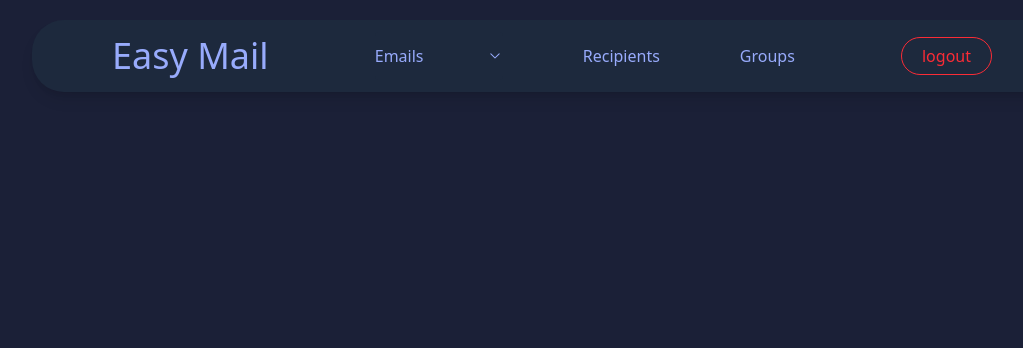
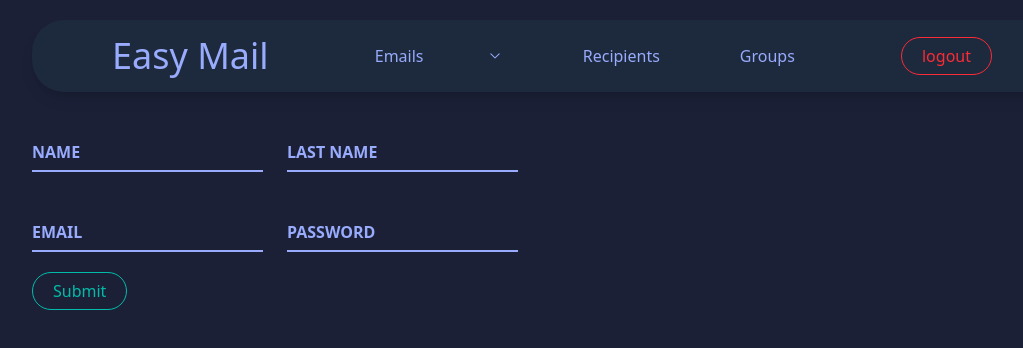
Before and after one commit to Robbobs/easy-mail-frontend, a React (Vite) app: page /signUp in a window 1280 px wide. Shown: the top 348 px of the page, without its empty margins (88-1111 px from the left). Built offline with nearby package versions, Linux system fonts and the light colour scheme.

Commit message:
Added RegistrationForm to the project

```diff
--- a/src/components/Form.tsx
+++ /dev/null
@@ -1,29 +0,0 @@
-import { useForm, SubmitHandler } from "react-hook-form";
-
-interface InputsProps {
-  name: string,
-  surname: string,
-  email: string | number,
-  password: string | number,
-};
-
-export default function Form() {
-  const { register, handleSubmit, watch, formState: { errors } } = useForm<Inputs>();
-  const onSubmit: SubmitHandler<Inputs> = data => console.log(data);
-
-  console.log(watch("name"))
-
-  return(
-    <form onSubmit={handleSubmit(onSubmit)}>
-      <input defaultValue="" {...register("name", { required: true })} />
-      {errors.name && <span>Name is required</span>}
-      <input defaultValue="" {...register("surname", { required: true })} />
-      {errors.surname && <span>Surname is required</span>}
-      <input defaultValue="example@example.com" {...register("email", { required: true })} />
-      {errors.email && <span>Email is required</span>}
-      <input defaultValue="" {...register("password", { required: true })} />
-      {errors.password && <span>Password is required</span>}
-      <input type="submit" />
-    </form>
-  );
-}
--- a/src/components/Input.tsx
+++ b/src/components/Input.tsx
@@ -18,7 +18,6 @@ export default function TextInput({label, inputClassName, labelClassName, ...res
         'peer-placeholder-shown:text-base peer-placeholder-shown:text-[#98abfc] peer-placeholder-shown:top-2 transition-all',
         'peer-focus:-top-3.5 peer-focus:text-[#98abfc] peer-focus:text-sm',
         labelClassName
-
     )
 
     return(
--- /dev/null
+++ b/src/components/ui/RegistrationForm.tsx
@@ -0,0 +1,36 @@
+import { useForm, SubmitHandler } from "react-hook-form";
+import Input from "../Input";
+import Button from "../Button";
+
+interface Inputs {
+  name: string,
+  surname: string,
+  email: string | number,
+  password: string | number,
+};
+
+export default function RegistrationForm() {
+  const { register, handleSubmit, watch, formState: { errors } } = useForm<Inputs>();
+  const onSubmit: SubmitHandler<Inputs> = data => console.log(data);
+
+  return(
+    <form onSubmit={handleSubmit(onSubmit)}>
+      <div className="flex flex-row gap-6 py-5">
+        <Input label="name" {...register("name", { required: true })} />
+        {errors.name && <span>Name is required</span>}
+        <Input label="last name" {...register("surname", { required: true })} />
+        {errors.surname && <span>Surname is required</span>}
+      </div>
+
+      <div className="flex flex-row gap-6 py-5">
+        <Input label="email" {...register("email", { required: true })} />
+        {errors.email && <span>Email is required</span>}
+        <Input label="password" {...register("password", { required: true })} />
+        {errors.password && <span>Password is required</span>}
+      </div>
+      <Button success rounded outline>
+        Submit
+      </Button>
+    </form>
+  );
+}
--- a/src/pages/SignUpPage.tsx
+++ b/src/pages/SignUpPage.tsx
@@ -1,14 +1,11 @@
+import RegistrationForm from "../components/ui/RegistrationForm"
+
+
 export default function SignUpPage() {
-
-    const handleSubmit = () => {
-
-    }
 
     return(
         <div>
-            <form onSubmit={handleSubmit}>
-                <input type="text" />
-            </form>
+            <RegistrationForm/>
         </div>
     )
 }
```
